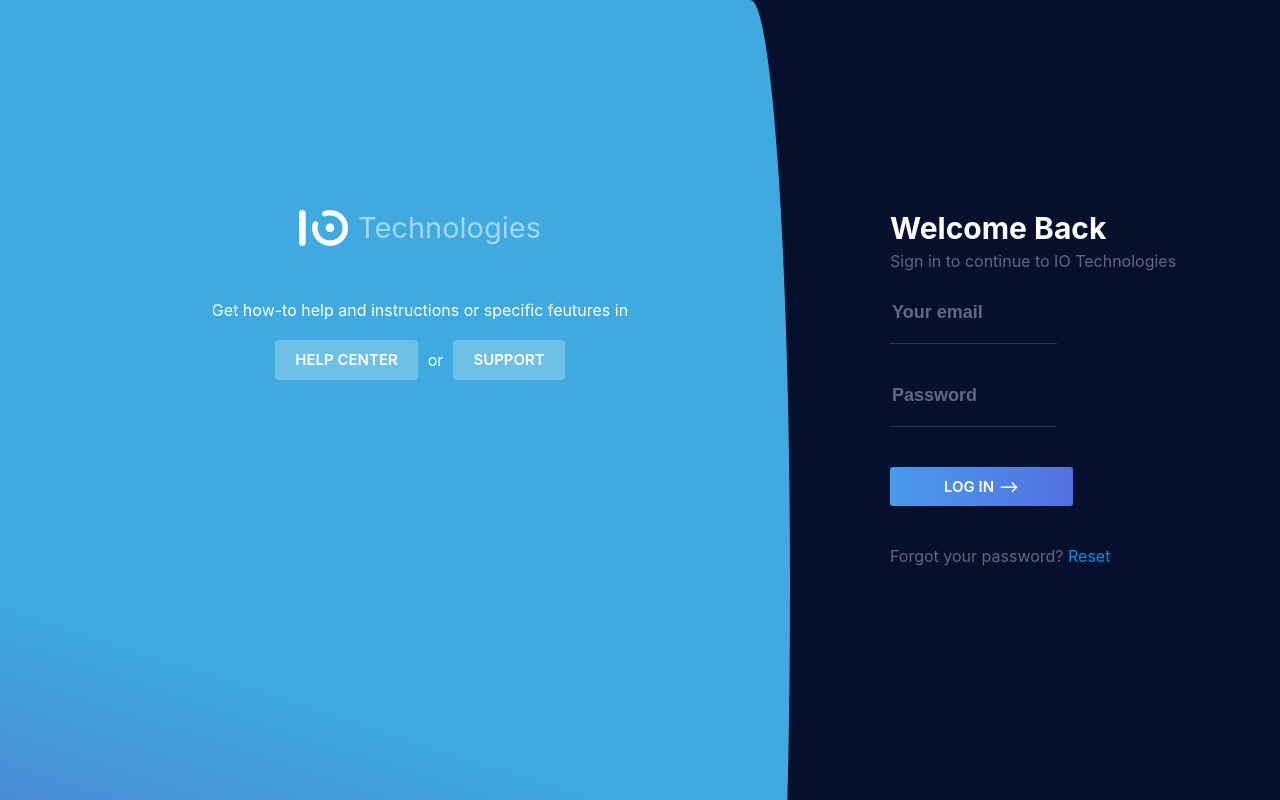
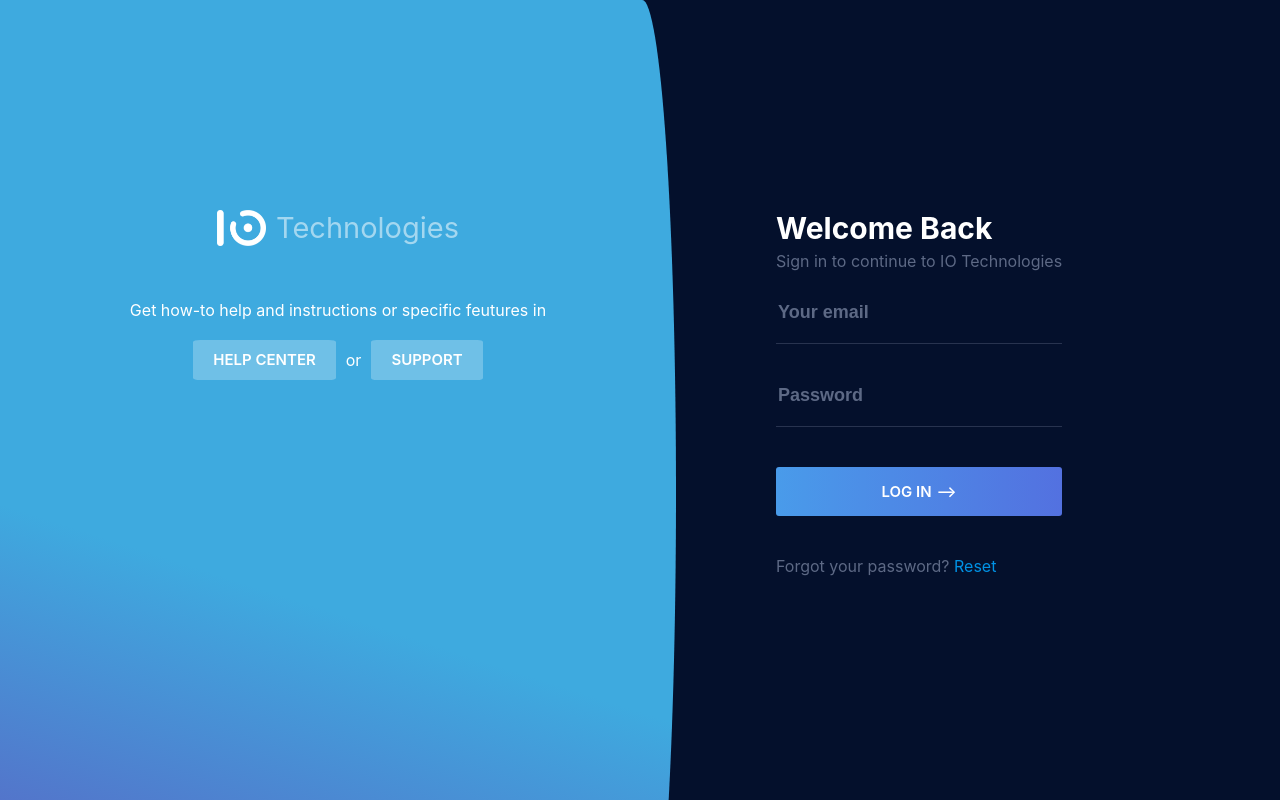
Before and after one commit to n7-remax/form-validation, a React (Create React App) app: page / in a window 1280 px wide. Shown: the top 800 px of the page. Built offline with nearby package versions, Linux system fonts and the light colour scheme.

Commit message:
make fixes in login module

```diff
--- a/src/App/Login/login.css
+++ b/src/App/Login/login.css
@@ -1,6 +1,6 @@
 .sign-in-section {
     flex-basis:50%;
-    padding: 210px 50px 610px 100px;
+    padding: 210px 50px 410px 100px;
 
 }
 
@@ -21,7 +21,6 @@
 }
 
 .form input {
-    width: 57%;
     background-color: #04102c;
     color: white;
     border: none;
@@ -46,11 +45,10 @@
 
   .confirm-button {
     display: block;
-    width: 50%;
     font-weight: 600;
     text-align: center;
     font-size: 15px;
-    padding: 10px 20px 10px 20px;
+    padding: 15px 20px 15px 20px;
     text-transform: uppercase;
     text-decoration: none;
     color: #fff;
--- a/src/App/Support/support.css
+++ b/src/App/Support/support.css
@@ -2,8 +2,8 @@
     color: #fff;
     display: flex;
     flex-direction: column;
-    padding: 210px 50px 610px 100px;
-    flex-basis:50%;
+    padding: 210px 50px 410px 50px;
+    flex-basis:45%;
     background: linear-gradient(18deg, rgba(96,84,190,1) 0%, rgba(62,170,223,1) 40%);
     border-radius: 0% 5% 5% 0% / 10% 50% 50% 10% ;
     align-items: center;
```
